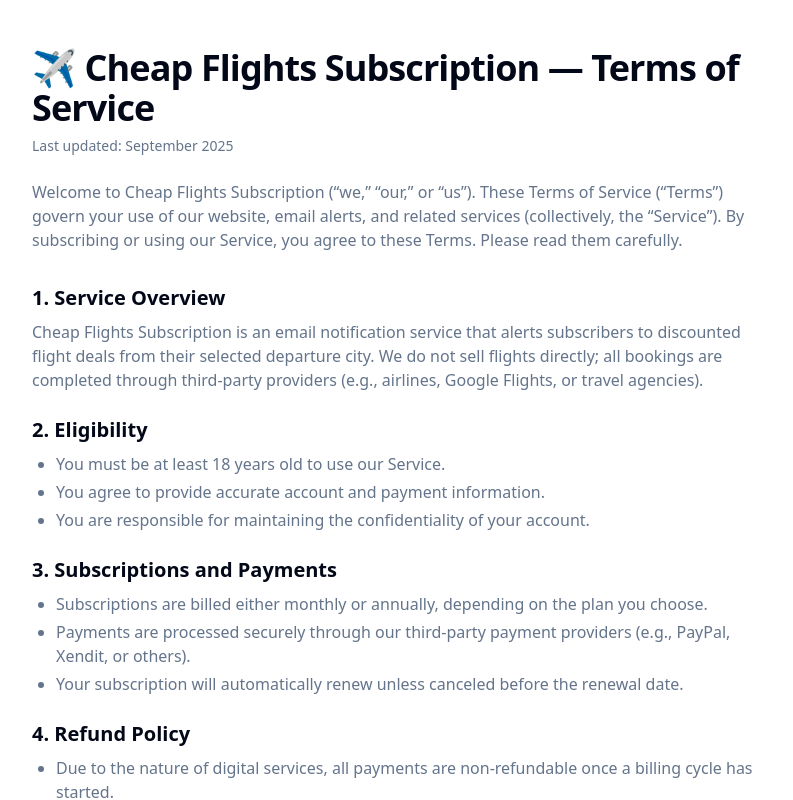
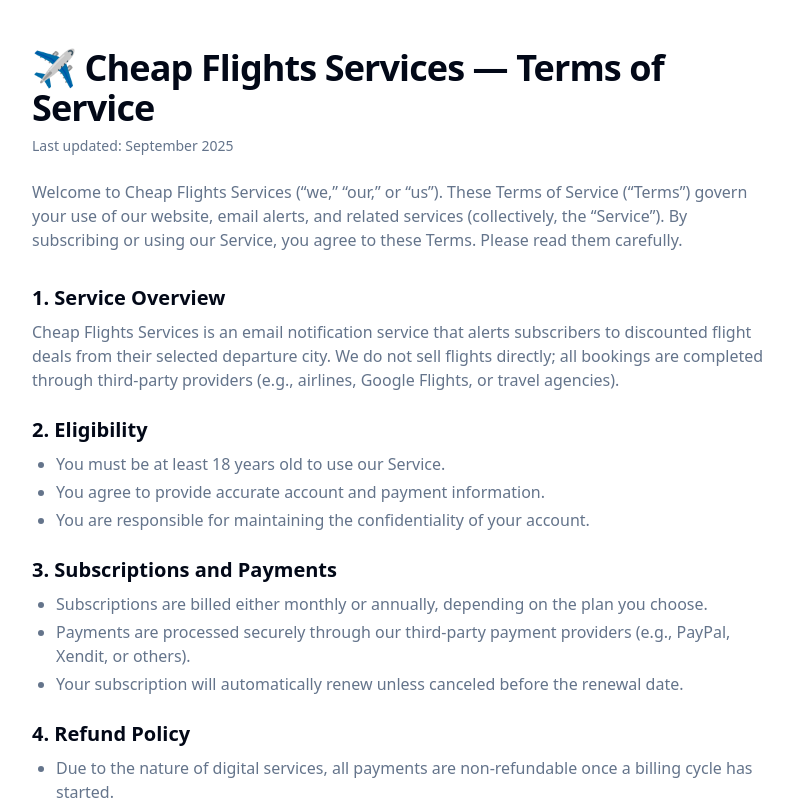
Before and after one commit to jonasbelcina/flights-subscription, a Next.js app: page /terms in a window 1280 px wide. Shown: the top 800 px of the page, without its empty margins (240-1033 px from the left). Built offline with nearby package versions, Linux system fonts and the light colour scheme.

Commit message:
update terms

```diff
--- a/app/terms/page.tsx
+++ b/app/terms/page.tsx
@@ -5,11 +5,11 @@ export default function TermsPage() {
   return (
     <div className="min-h-screen flex flex-col">
       <section className="container py-12 max-w-3xl">
-        <h1 className="text-3xl font-bold tracking-tight sm:text-4xl">✈️ Cheap Flights Subscription — Terms of Service</h1>
+        <h1 className="text-3xl font-bold tracking-tight sm:text-4xl">✈️ Cheap Flights Services — Terms of Service</h1>
         <p className="mt-2 text-sm text-muted-foreground">Last updated: September 2025</p>
 
         <p className="mt-6 text-muted-foreground">
-          Welcome to Cheap Flights Subscription (“we,” “our,” or “us”). These Terms of Service (“Terms”) govern your use of our
+          Welcome to Cheap Flights Services (“we,” “our,” or “us”). These Terms of Service (“Terms”) govern your use of our
           website, email alerts, and related services (collectively, the “Service”). By subscribing or using our Service, you
           agree to these Terms. Please read them carefully.
         </p>
@@ -18,7 +18,7 @@ export default function TermsPage() {
           <section>
             <h2 className="text-xl font-semibold">1. Service Overview</h2>
             <p className="mt-2 text-muted-foreground">
-              Cheap Flights Subscription is an email notification service that alerts subscribers to discounted flight deals from
+              Cheap Flights Services is an email notification service that alerts subscribers to discounted flight deals from
               their selected departure city. We do not sell flights directly; all bookings are completed through third-party
               providers (e.g., airlines, Google Flights, or travel agencies).
             </p>
```
